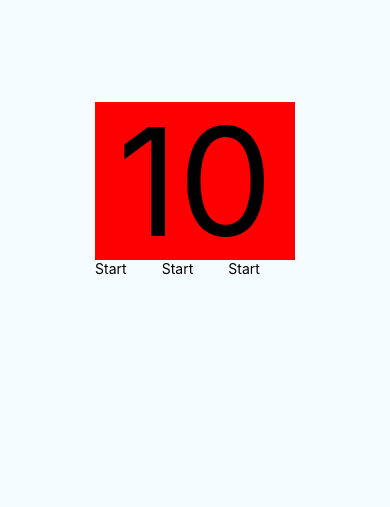
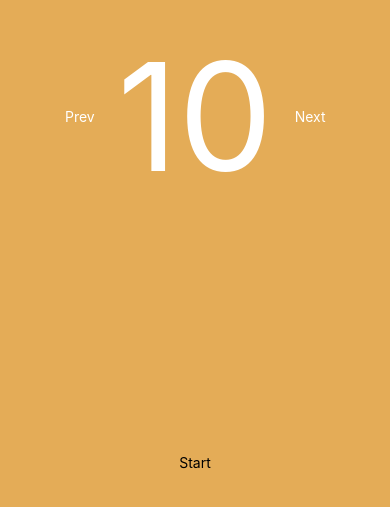
Before and after one commit to jim-at-jibba/streeetch-react-native-ts, a React Native app: screen / in a window 390 px wide. Shown: the part 221-728 px from the top of the page. Built offline with nearby package versions, Linux system fonts and the light colour scheme.

Commit message:
Adjusted colors

```diff
--- a/src/index.tsx
+++ b/src/index.tsx
@@ -23,17 +23,27 @@ interface Props {
 interface State {
   times: number[]
   selectedTime?: number
+  selectedIndex?: number
 }
 export default class App extends React.Component<Props, State> {
+  private scroll = React.createRef()
   public state = {
-    times: [10, 15, 20, 25, 30, 45, 60]
+    times: [10, 15, 20, 25, 30, 45, 60],
+    selectedIndex: 0
   }
+
   render() {
     return (
       <View style={styles.container}>
-        <SafeAreaView>
         <View style={styles.scrollViewWrapper}>
+          <View style={styles.scrollButton}>
+            <TouchableHighlight onPress={() => this.moveTo('prev')}>
+              <Text style={styles.scrollButtonText}>Prev</Text>
+            </TouchableHighlight>
+          </View>
+          <View style={{ width: 200 }}>
             <ScrollView
+              ref={this.scroll}
               horizontal={true}
               showsHorizontalScrollIndicator={false}
               decelerationRate={0}
@@ -50,34 +60,52 @@ export default class App extends React.Component<Props, State> {
               ))}
             </ScrollView>
           </View>
+          <View style={styles.scrollButton}>
+            <TouchableHighlight onPress={() => this.moveTo()}>
+              <Text style={styles.scrollButtonText}>Next</Text>
+            </TouchableHighlight>
+          </View>
+        </View>
+
         <View style={styles.buttonWrapper}>
           <View style={styles.button}>
             <TouchableHighlight>
               <Text>Start</Text>
             </TouchableHighlight>
           </View>
-            <View style={styles.button}>
-              <TouchableHighlight>
-                <Text>Start</Text>
-              </TouchableHighlight>
         </View>
-            <View style={styles.button}>
-              <TouchableHighlight>
-                <Text>Start</Text>
-              </TouchableHighlight>
-            </View>
-          </View>
-        </SafeAreaView>
       </View>
     )
   }
 
   private setTimerValue = (scrollPosition: number): void => {
-    console.log('ScrollPosition', scrollPosition)
+    console.log('ScrollPosition', scrollPosition, this.scroll.current)
     // text width = 200 / 100 / 2 gives us index
     const index = scrollPosition / 100 / 2
     console.log('Index', index, this.state.times[index])
-    this.setState({ selectedTime: this.state.times[index] })
+    this.setState({
+      selectedTime: this.state.times[index],
+      selectedIndex: index
+    })
+  }
+
+  private moveTo = (whichWay?: string): void => {
+    console.log('WORKING')
+    // get current index * 100 * 2
+    let moveX = (this.state.selectedIndex + 1) * 2 * 100
+
+    if (whichWay === 'prev') {
+      if (this.state.selectedIndex === 0) {
+        moveX = 0
+      }
+      moveX = (this.state.selectedIndex - 1) * 2 * 100
+    }
+
+    console.log('Move X', moveX)
+    this.scroll.current!.scrollTo({
+      x: moveX,
+      animated: true
+    })
   }
 }
 
@@ -86,17 +114,18 @@ const styles = StyleSheet.create({
     flex: 1,
     justifyContent: 'center',
     alignItems: 'center',
-    backgroundColor: '#F5FCFF'
+    backgroundColor: '#E4AC57'
   },
   scrollViewWrapper: {
     flex: 4,
-    width: 200
+    flexDirection: 'row',
+    alignItems: 'center'
   },
   text: {
-    fontSize: 150
+    fontSize: 150,
+    color: 'white'
   },
   textWrapper: {
-    backgroundColor: 'red',
     justifyContent: 'center',
     alignItems: 'center',
     width: 200
@@ -107,6 +136,16 @@ const styles = StyleSheet.create({
   },
   button: {
     flex: 1,
-    justifyContent: 'space-between'
+    alignItems: 'center'
+  },
+  scrollButton: {
+    flex: 1,
+    alignItems: 'center'
+  },
+  scrollButtonText: {
+    color: 'white'
+  },
+  time: {
+    fontSize: 50
   }
 })
```
Lines whose indentation alone changed are shown as unchanged.
